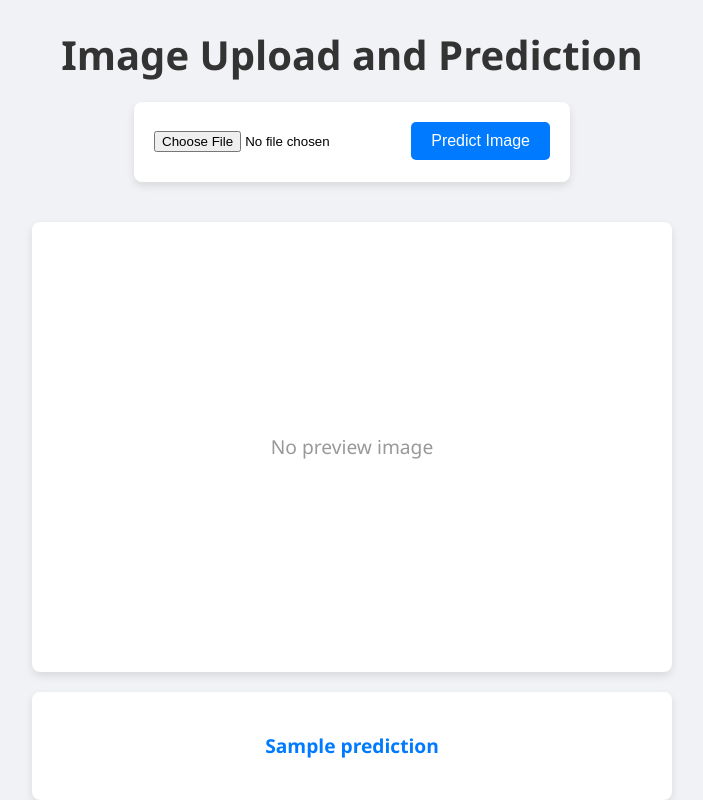
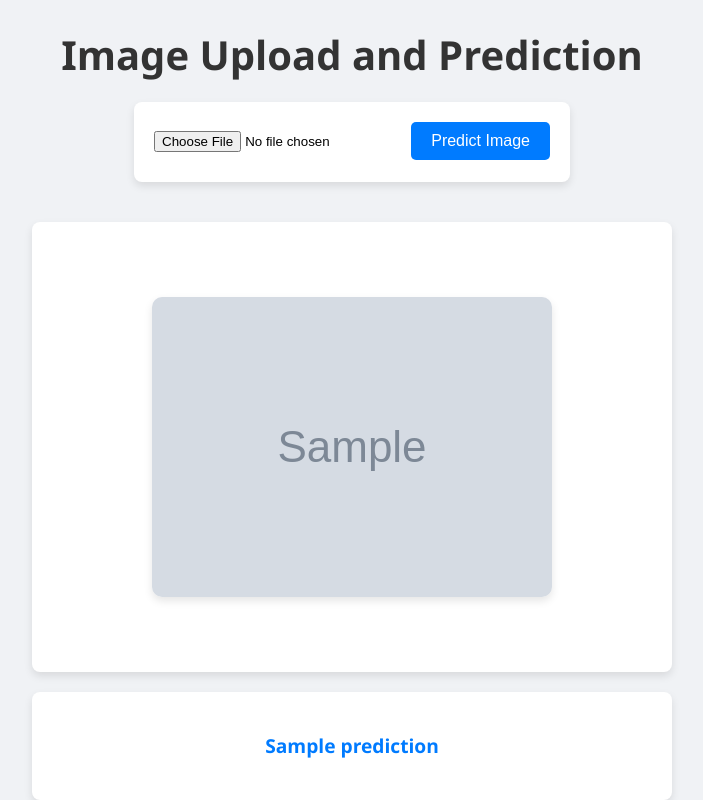
Before and after one commit to mthanhlm/animal_predict_deloy, a Flask app: template templates/index.html in a window 1280 px wide. Shown: the whole page, without its empty margins (288-991 px from the left). Run offline with Flask 3, Linux system fonts and the light colour scheme; the template is opened without the code that fills it: most values are stand-ins (such as "Sample title", 1, 10 or a date in 2020); grey boxes marked "Sample" are stand-in pictures.

Commit message:
update all

```diff
--- a/app.py
+++ b/app.py
@@ -1,39 +1,46 @@
-from flask import Flask, render_template, request
-from tensorflow import keras
-from keras.preprocessing.image import load_img
-from keras.preprocessing.image import img_to_array
-from keras.applications.vgg16 import preprocess_input
-from keras.applications.vgg16 import decode_predictions
-from keras.applications.vgg16 import VGG16
+import os
+from flask import Flask, render_template, request, url_for
+from tensorflow.keras.applications.vgg16 import VGG16, preprocess_input, decode_predictions
+from keras_preprocessing.image import load_img, img_to_array
 
 app = Flask(__name__)
 model = VGG16()
-@app.route('/', methods=["GET"])
+
+# Đảm bảo thư mục static/uploads tồn tại
+if not os.path.exists('./static/uploads'):
+    os.makedirs('./static/uploads')
+
+@app.route('/', methods=["GET","POST"])
 def home():
-    return render_template("index.html")
+    return render_template("index.html", prediction="Hãy chọn ảnh để chuẩn đoán")
 
-@app.route('/', methods=["POST"])
+@app.route('/predict', methods=["POST"])
 def predict():
     imagefile = request.files.get("imagefile")
-    image_data = request.form.get("image_data")
     if imagefile:
-        imagepath = "./img/" + imagefile.filename
-        imagefile.save(imagepath)
+        # Lưu file vào thư mục static/uploads
+        filename = imagefile.filename
+        filepath = os.path.join('static', 'uploads', filename)
+        imagefile.save(filepath)
 
-        #Predict
-        image = load_img(imagepath, target_size = (224,224))
+        # Dự đoán
+        image = load_img(filepath, target_size=(224, 224))
         image = img_to_array(image)
-        image = image.reshape((1,image.shape[0], image.shape[1], image.shape[2]))
+        image = image.reshape((1, image.shape[0], image.shape[1], image.shape[2]))
         image = preprocess_input(image)
         history = model.predict(image)
         label = decode_predictions(history)
         label = label[0][0]
 
-        prediction = '%s (%.2f%%)' % (label[1], label[2]*100)
+        prediction = '%s (%.2f%%)' % (label[1], label[2] * 100)
+
+        # Tạo URL cho hình ảnh đã tải lên
+        image_url = url_for('static', filename=f'uploads/{filename}')
     else:
         prediction = "Không có hình ảnh nào được tải lên"
+        image_url = None
 
-    return render_template("index.html", prediction=prediction, image_data=image_data)
+    return render_template("index.html", prediction=prediction, image_url=image_url)
 
 if __name__ == '__main__':
     app.run(port=3000, debug=True)
--- a/templates/index.html
+++ b/templates/index.html
@@ -1,3 +1,4 @@
+
 <!DOCTYPE html>
 <html lang="en">
 <head>
@@ -96,16 +97,15 @@
     <h1>Image Upload and Prediction</h1>
 
     <div id="upload-section">
-        <form id="upload-form" action="/" method="POST" enctype="multipart/form-data">
+        <form id="upload-form" action="/predict" method="POST" enctype="multipart/form-data">
             <input type="file" id="file-input" name="imagefile" accept="image/*">
-            <input type="hidden" id="image-data" name="image_data">
             <button type="submit" id="predict-button">Predict Image</button>
         </form>
     </div>
 
     <div id="preview-container">
         <span id="no-preview">No preview image</span>
-        <img id="preview" src="" alt="Image preview">
+        <img id="preview" src="" alt="Image preview" style="display: none;">
     </div>
 
     <div id="result-container">
@@ -115,22 +115,28 @@
     <script>
         document.getElementById('file-input').addEventListener('change', function(event) {
             const file = event.target.files[0];
-            const noPreview = document.getElementById('no-preview');
-            const img = document.getElementById('preview');
             if (file) {
                 const reader = new FileReader();
                 reader.onload = function(e) {
+                    const img = document.getElementById('preview');
                     img.src = e.target.result;
                     img.style.display = 'block';
-                    noPreview.style.display = 'none';
-                    document.getElementById('image-data').value = e.target.result;
+                    document.getElementById('no-preview').style.display = 'none';
                 };
                 reader.readAsDataURL(file);
-            } else {
-                img.style.display = 'none';
-                noPreview.style.display = 'block';
             }
         });
+
+        // Thêm đoạn code này để hiển thị ảnh sau khi predict
+        window.onload = function() {
+            const imageUrl = "{{ image_url }}";
+            if (imageUrl) {
+                const img = document.getElementById('preview');
+                img.src = imageUrl;
+                img.style.display = 'block';
+                document.getElementById('no-preview').style.display = 'none';
+            }
+        };
     </script>
 
 </body>
```
Also changed, not shown: 1 other file.
